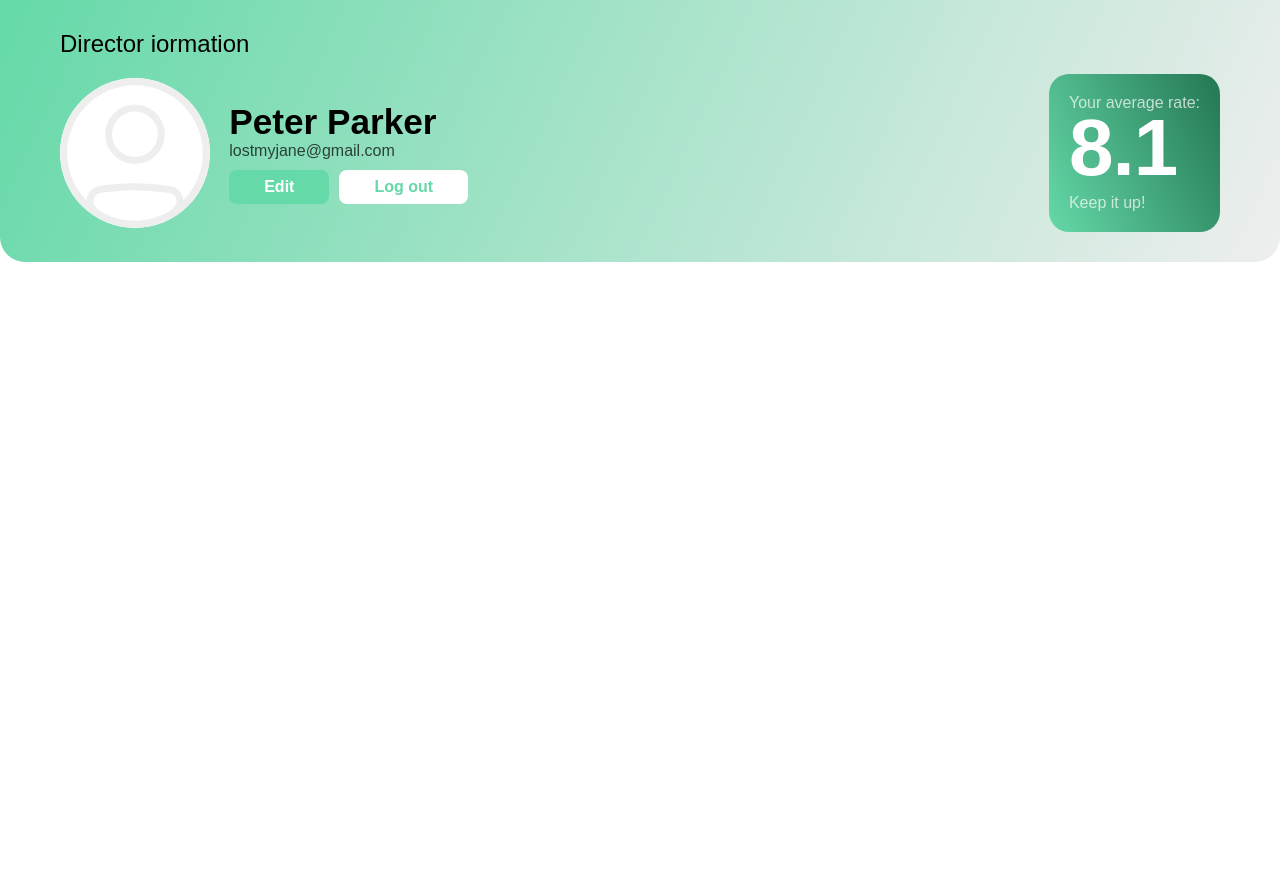
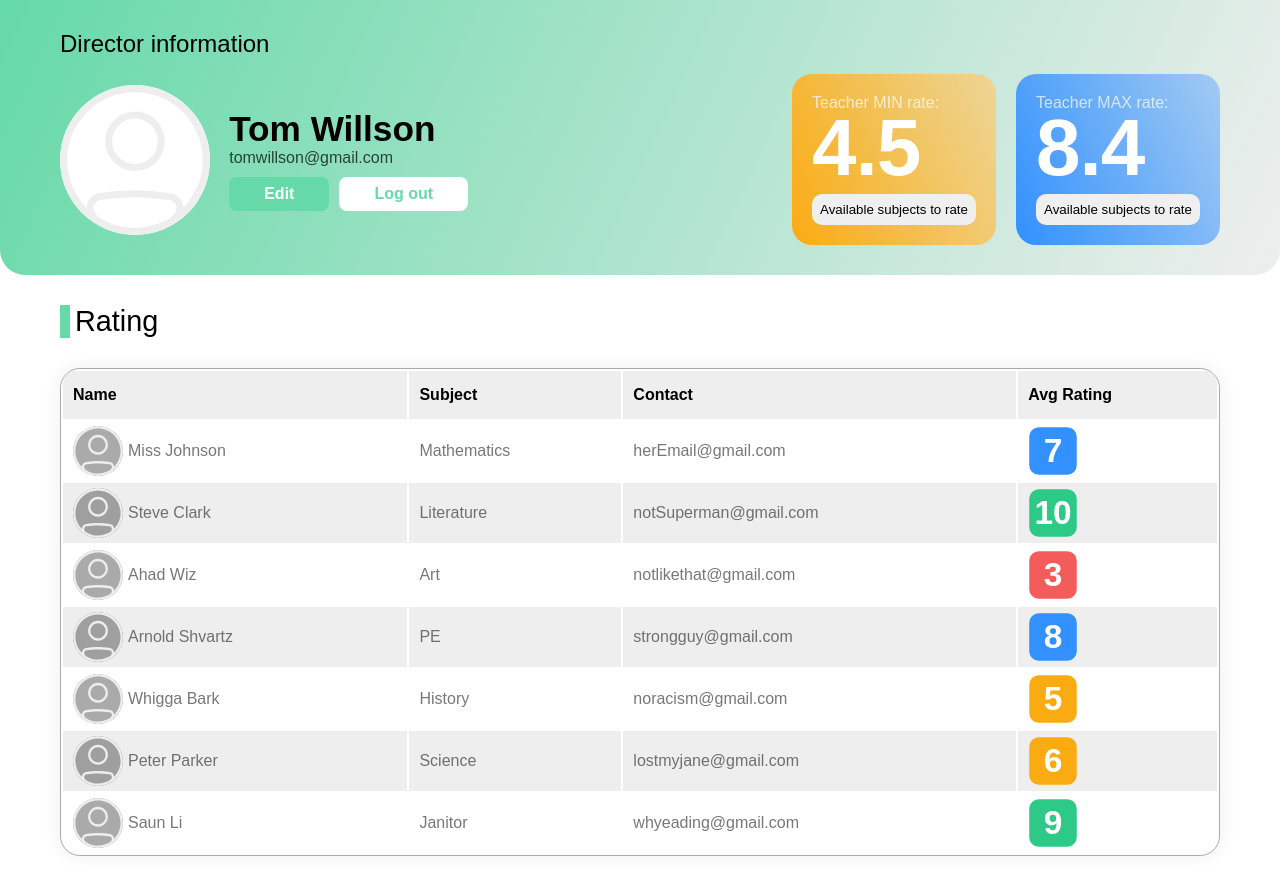
Before and after one commit to BUKHARA07/Bahola, a plain HTML site: page pages/director.html in a window 1280 px wide. Before the commit the page ends 800 px from the top, so only its background shows below. Drawn offline with Linux system fonts and the light colour scheme; a web font is replaced by a local one.

Commit message:
director added

```diff
--- a/css/style.css
+++ b/css/style.css
@@ -7,8 +7,11 @@
   --padding: 60px;
 
   --red: #f35c5b;
+  --lighred:  #fca4a49d;
   --yellow: #fbab12;
+  --lightyellow:#fbd99ba7;
   --blue: #3290ff;
+  --lightblue: #9dc7f795;
   --green: #2dc987;
 }
 
@@ -164,6 +167,12 @@ form button:hover {
   background: #eee;
 }
 
+.userStatsCards{
+  display: flex;
+  gap: 20px;
+}
+
+
 .userStatsCard {
   width: fit-content;
   height: fit-content;
@@ -173,6 +182,13 @@ form button:hover {
   display: flex;
   flex-direction: column;
   color: #fff;
+}
+
+.minStatsCard{
+  background: linear-gradient(65deg, var(--yellow), var(--lightyellow) 120%);
+}
+.maxStatsCard{
+  background: linear-gradient(65deg, var(--blue), var(--lightblue) 120%);
 }
 
 .userStatsCard h1 {
--- a/pages/director.html
+++ b/pages/director.html
@@ -3,9 +3,9 @@
   <head>
     <meta charset="UTF-8" />
     <meta name="viewport" content="width=device-width, initial-scale=1.0" />
-    <title>Bahola | Teacher</title>
+    <title>Bahola | Student</title>
+    <link rel="icon" href="./assets/logo icon.png" />
     <link rel="stylesheet" href="../css/style.css" />
-    <link rel="icon" href="./assets/logo icon.png" />
     <style>
       body {
         background: #fff !important;
@@ -16,13 +16,13 @@
   </head>
   <body>
     <div class="userInfoContainer">
-      <h1>Director iormation</h1>
+      <h1>Director  information</h1>
       <div class="userProfiletext">
         <div class="infoWrapper">
           <img src="../assets/profile.svg" alt="" />
           <ul class="infoText">
-            <h1>Peter Parker</h1>
-            <p>lostmyjane@gmail.com</p>
+            <h1>Tom Willson</h1>
+            <p>tomwillson@gmail.com</p>
             <ul>
               <button>Edit</button>
               <button><a href="../index.html">Log out</a></button>
@@ -30,16 +30,125 @@
           </ul>
         </div>
 
-        <div class="userStatsCard">
-          <p>Your average rate:</p>
-          <h1>8.1</h1>
-          <p>Keep it up!</p>
+        <div class="userStatsCards">
+          <div class="userStatsCard minStatsCard">
+            <p>Teacher MIN rate:</p>
+            <h1>4.5</h1>
+            <select id="subject">
+              <option value="none">
+                Available subjects to rate
+                <img src="../assets/arrow-down.svg" alt="" />
+              </option>
+              <option value="math">Math</option>
+              <option value="art">Art</option>
+              <option value="literature">Literature</option>
+            </select>
+          </div>
+
+          <div class="userStatsCard maxStatsCard">
+            <p>Teacher MAX rate:</p>
+            <h1>8.4</h1>
+            <select id="subject">
+              <option value="none">
+                Available subjects to rate
+                <img src="../assets/arrow-down.svg" alt="" />
+              </option>
+              <option value="math">Math</option>
+              <option value="art">Art</option>
+              <option value="literature">Literature</option>
+            </select>
+          </div>
         </div>
       </div>
     </div>
 
-    <div class="userDashboard">
+    <div class="title">
+      <h1>Rating</h1>
+    </div>
+    <section id="table">
+      <table>
+        <thead>
+          <tr>
+            <td>Name</td>
+            <td>Subject</td>
+            <td>Contact</td>
+            <td>Avg Rating</td>
+          </tr>
+        </thead>
+        <tbody>
+          <tr>
+            <td>
+              <img src="../assets/profile.svg" alt="" />
+              Miss Johnson
+            </td>
+            <td>Mathematics</td>
+            <td>herEmail@gmail.com</td>
+            <td><div class="ratingCard blue">7</div></td>
+          </tr>
 
-    </div>
+          <tr>
+            <td>
+              <img src="../assets/profile.svg" alt="" />
+              Steve Clark
+            </td>
+            <td>Literature</td>
+            <td>notSuperman@gmail.com</td>
+            <td><div class="ratingCard green">10</div></td>
+          </tr>
+
+          <tr>
+            <td>
+              <img src="../assets/profile.svg" alt="" />
+              Ahad Wiz
+            </td>
+            <td>Art</td>
+            <td>notlikethat@gmail.com</td>
+            <td><div class="ratingCard red">3</div></td>
+          </tr>
+
+          <tr>
+            <td>
+              <img src="../assets/profile.svg" alt="" />
+              Arnold Shvartz
+            </td>
+            <td>PE</td>
+            <td>strongguy@gmail.com</td>
+            <td><div class="ratingCard blue">8</div></td>
+          </tr>
+
+          <tr>
+            <td>
+              <img src="../assets/profile.svg" alt="" />
+              Whigga Bark
+            </td>
+            <td>History</td>
+            <td>noracism@gmail.com</td>
+            <td><div class="ratingCard yellow">5</div></td>
+          </tr>
+
+          <tr>
+            <td>
+              <img src="../assets/profile.svg" alt="" />
+              Peter Parker
+            </td>
+            <td>Science</td>
+            <td>lostmyjane@gmail.com</td>
+            <td><div class="ratingCard yellow">6</div></td>
+          </tr>
+
+          <tr>
+            <td>
+              <img src="../assets/profile.svg" alt="" />
+              Saun Li
+            </td>
+            <td>Janitor</td>
+            <td>whyeading@gmail.com</td>
+            <td><div class="ratingCard green">9</div></td>
+          </tr>
+        </tbody>
+      </table>
+    </section>
+
+    <script src="../js/script.js"></script>
   </body>
 </html>
```
